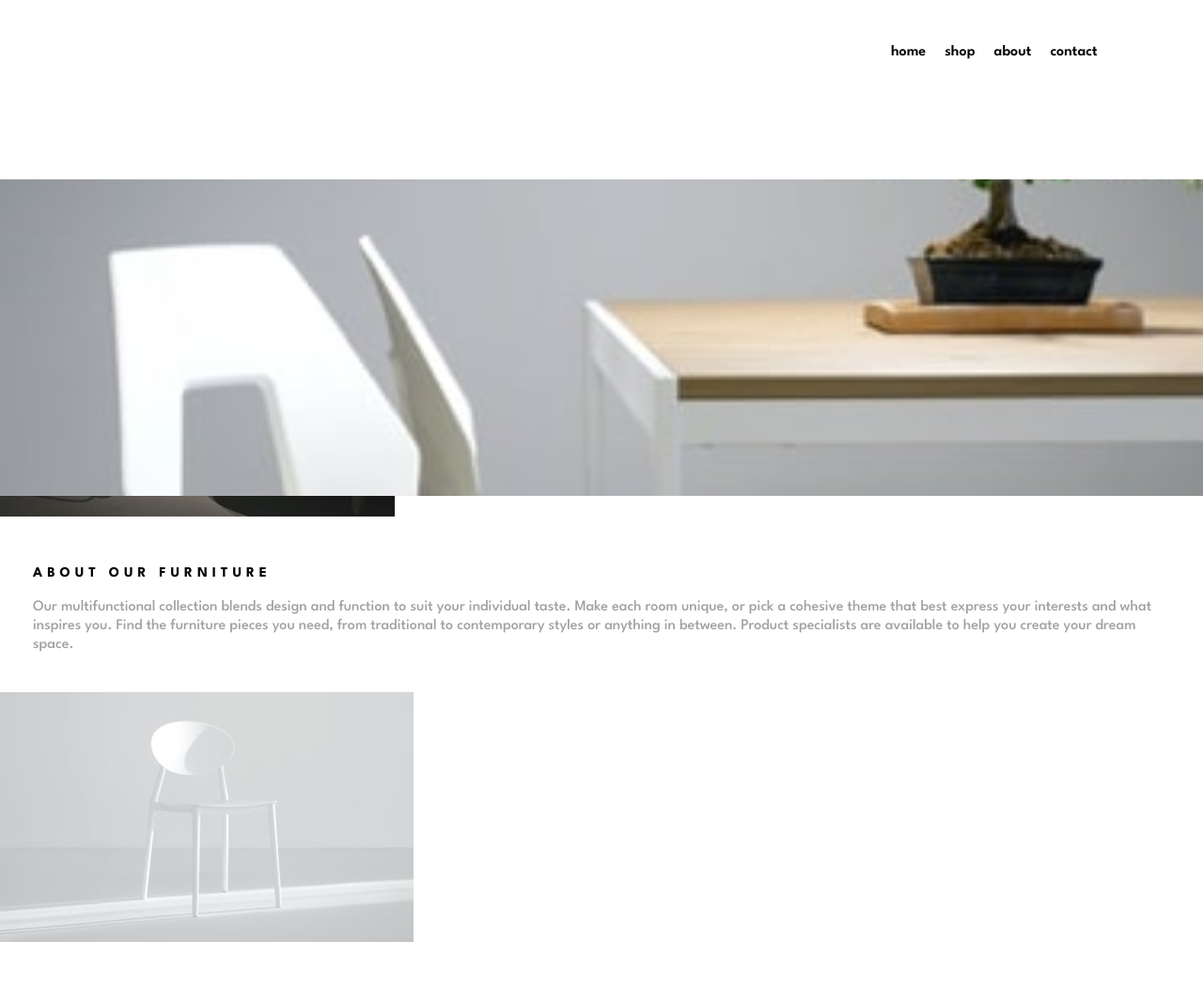
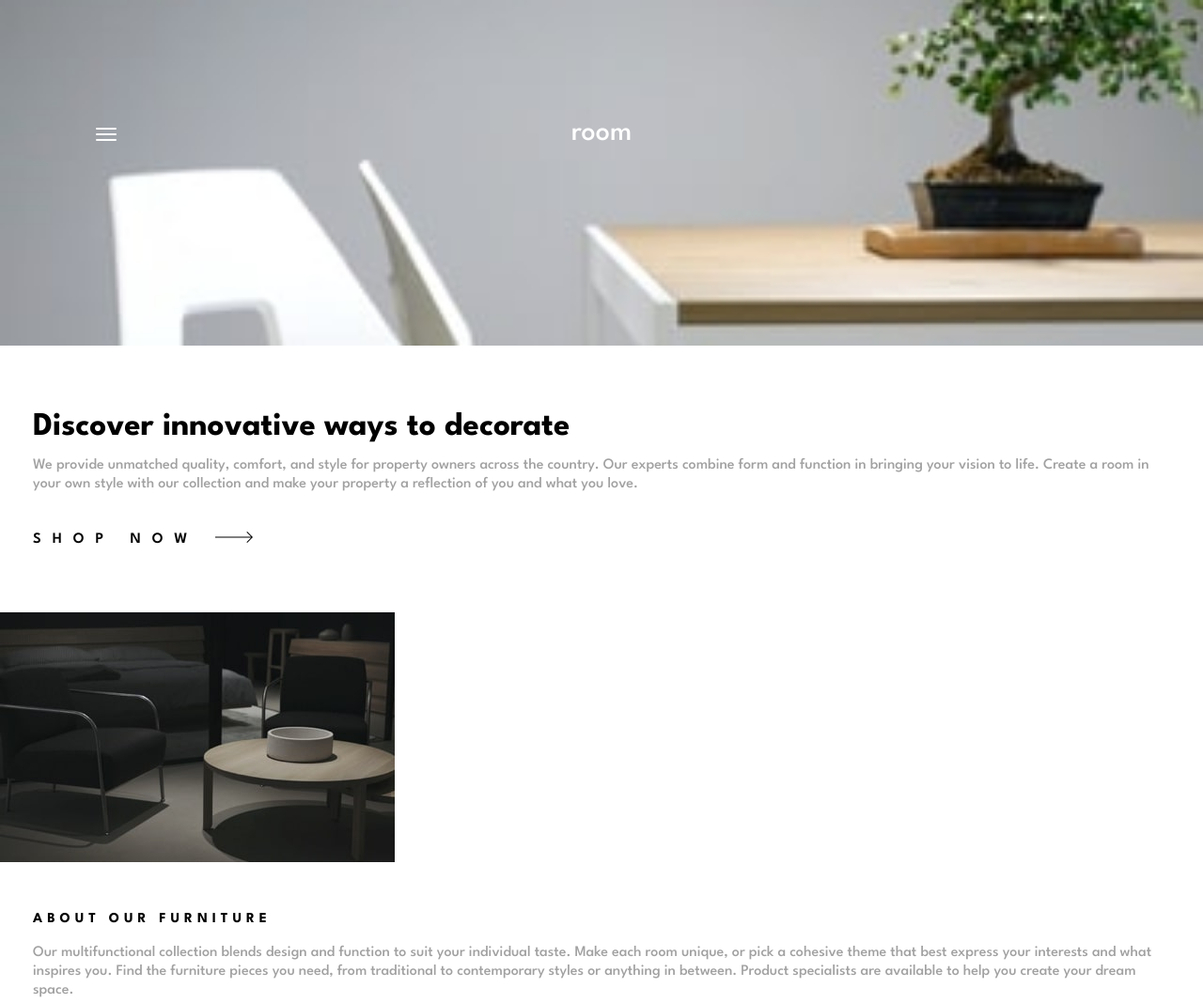
Before and after one commit to pauladeville/ecommerce-homepage, a website: page index.html in a window 1280 px wide. Shown: the top 1068 px of the page at 94% size. Before the commit the page ends 1006 px from the top, so only its background shows below. Drawn offline with Linux system fonts and the light colour scheme.

Commit message:
mobile design OK

```diff
--- a/app.js
+++ b/app.js
@@ -1,10 +1,15 @@
 const burger = document.getElementById("burger");
-const navMobile = document.getElementById("navmobile");
+const navMobile = document.getElementById("nav-mobile");
 const body = document.querySelector("body");
 const header = document.querySelector("header");
+const navLinks = document.querySelectorAll("#nav-mobile ul li a");
 burger.addEventListener('click', () => {
     burger.classList.toggle('menu-active');
     navMobile.classList.toggle('menu-active');
     body.classList.toggle('menu-active');
     header.classList.toggle('menu-active');
+    for (let navLink of navLinks) {
+        navLink.classList.toggle("menu-active");
+    }
+
 })
--- a/index.html
+++ b/index.html
@@ -20,31 +20,27 @@
     <title>Room homepage</title>
   </head>
   <body>
-    <nav id="navmobile">
+    <nav id="nav-mobile">
+      <div id="burger">
+        <span></span>
+      </div>
       <ul>
         <li>
-          <a href="#">Home</a>
+          <a class="nav-links" href="#">Home</a>
         </li>
         <li>
-          <a href="#">Shop</a>
+          <a class="nav-links" href="#">Shop</a>
         </li>
         <li>
-          <a href="#">About</a>
+          <a class="nav-links" href="#">About</a>
         </li>
         <li>
-          <a href="#">Contact</a>
+          <a class="nav-links" href="#">Contact</a>
         </li>
       </ul>
     </nav>
     <header>
-      <div id="burger">
-        <div id="burger__icon">
-          <span></span>
-        </div>
-      </div>
-      <div id="logo">
         <a href="#">room</a>
-      </div>
     </header>
     <section id="intro">
       <div class="slider">
--- a/style.scss
+++ b/style.scss
@@ -20,7 +20,8 @@ $very-dark-gray: hsl(0, 0%, 27%);
 }
 
 /*MOBILE VERSION*/
-body {
+body,
+header {
   position: relative;
   &::before {
     content: "";
@@ -40,17 +41,13 @@ body {
 }
 header {
   background: url(images/mobile-image-hero-1.jpg);
-  height: 50vh;
+  height: 30vh;
   width: 100%;
-  position: fixed;
-  top: 0;
   padding-top: 10%;
+  text-align: center;
   background-repeat: no-repeat;
   background-size: cover;
   background-position: center;
-}
-#logo {
-  text-align: center;
   a {
     font-size: 30px;
     color: $white;
@@ -59,51 +56,45 @@ header {
   }
 }
 
-#navmobile {
+#nav-mobile {
   display: flex;
   align-items: center;
-  justify-content: flex-end;
+  justify-content: space-between;
   padding: 10% 8%;
   z-index: 5;
-  background-color: $white;
+  background-color: transparent;
+  transition: background-color 400ms ease-in-out;
   position: fixed;
   width: calc(100% - 16%);
-  transform: translateY(-10vh);
   ul {
     list-style-type: none;
     display: flex;
     justify-content: space-around;
     align-items: flex-end;
-    background-color: $white;
   }
   li a {
     padding: 10px;
-    color: $black;
+    color: transparent;
+    transition: color 400ms ease-in-out;
     font-size: 16px;
     font-weight: 600;
     text-transform: lowercase;
     text-decoration: none;
+    &.menu-active{
+      color: $black;
+    }
   }
   &.menu-active {
-    transform: translateY(0);
+    background-color: $white;
   }
 }
-#burger{
-  position: fixed;
-  left: 10%;
-  top: 0;
+#burger {
   z-index: 9;
-  background-color: red;
-  margin-top: 10%;
-
-  &__icon{
   cursor: pointer;
   width: 22px;
   height: 30px;
   position: relative;
-    margin-right: 20px;
-    z-index: 9;
-    display: block;
+  margin-right: 30px;
   span {
     display: block;
     width: 100%;
@@ -143,8 +134,6 @@ header {
         background-color: $dark-gray;
       }
     }
-    }
-
   }
 }
 section p {
```
Also changed, not shown: style.css, 1 other file. Lines whose indentation alone changed are shown as unchanged.
